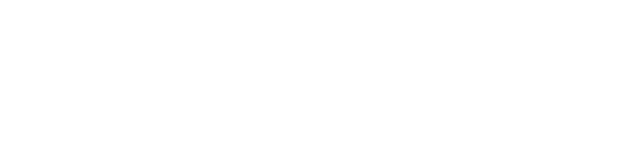
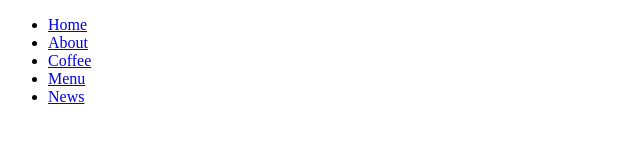
Before and after one commit to Kazu0210/Coffee-Shop, a plain HTML site: page index.html in a window 1280 px wide. Shown: the whole page, without its empty margins (0-640 px from the left). Drawn offline with Linux system fonts and the light colour scheme.

Commit message:
added navbar

```diff
--- a/index.html
+++ b/index.html
@@ -6,6 +6,14 @@
     <title>Coffee Shop</title>
 </head>
 <body>
-
+    <nav>
+        <ul>
+            <li><a href="#">Home</a></li>
+            <li><a href="#">About</a></li>
+            <li><a href="#">Coffee</a></li>
+            <li><a href="#">Menu</a></li>
+            <li><a href="#">News</a></li>
+        </ul>
+    </nav>
 </body>
 </html>
```
